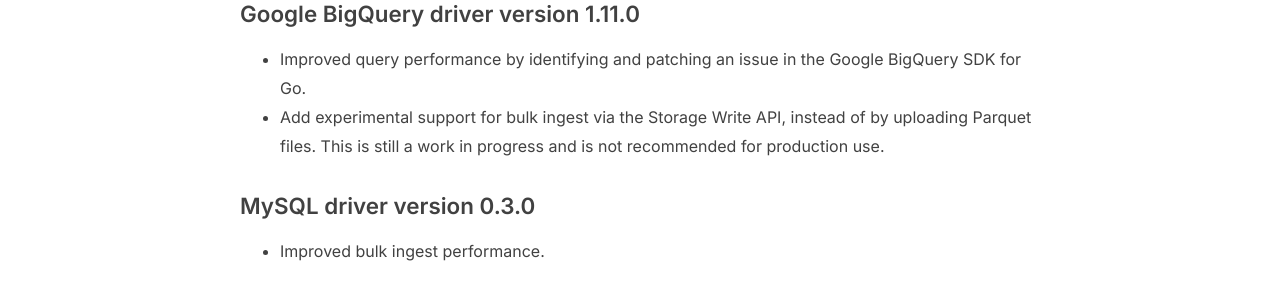
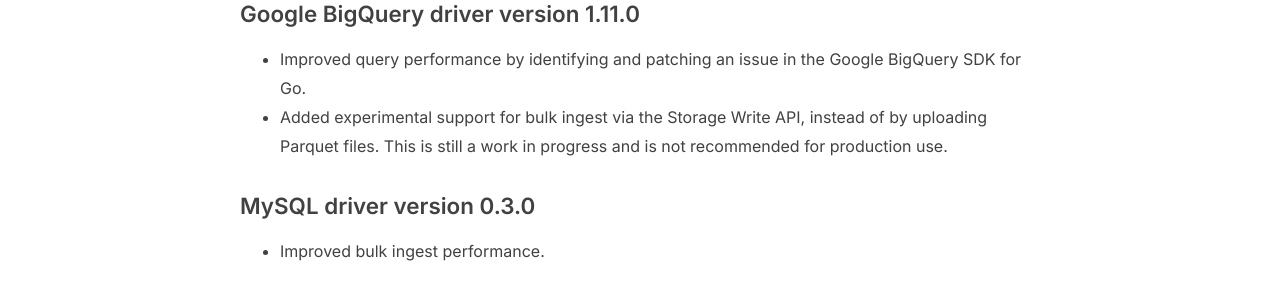
Before and after one commit to adbc-drivers/adbc-drivers.org, a Jekyll site: the page built from _posts/2026-02-20-faster-adbc-drivers.md, in a window 1280 px wide. Shown: the part 734-1034 px from the top of the page. Built offline with Jekyll 4.4.1, drawn with Linux system fonts in a browser that asks for light colours.

Commit message:
Update _posts/2026-02-20-faster-adbc-drivers.md
Co-authored-by: Ian Cook <ianmcook@gmail.com>

```diff
--- a/_posts/2026-02-20-faster-adbc-drivers.md
+++ b/_posts/2026-02-20-faster-adbc-drivers.md
@@ -13,7 +13,7 @@
 ### Google BigQuery driver version 1.11.0
 
 - Improved query performance by identifying and patching an issue in the Google BigQuery SDK for Go.
-- Add experimental support for bulk ingest via the Storage Write API, instead of by uploading Parquet files. This is still a work in progress and is not recommended for production use.
+- Added experimental support for bulk ingest via the Storage Write API, instead of by uploading Parquet files. This is still a work in progress and is not recommended for production use.
 
 ### MySQL driver version 0.3.0
 
```
